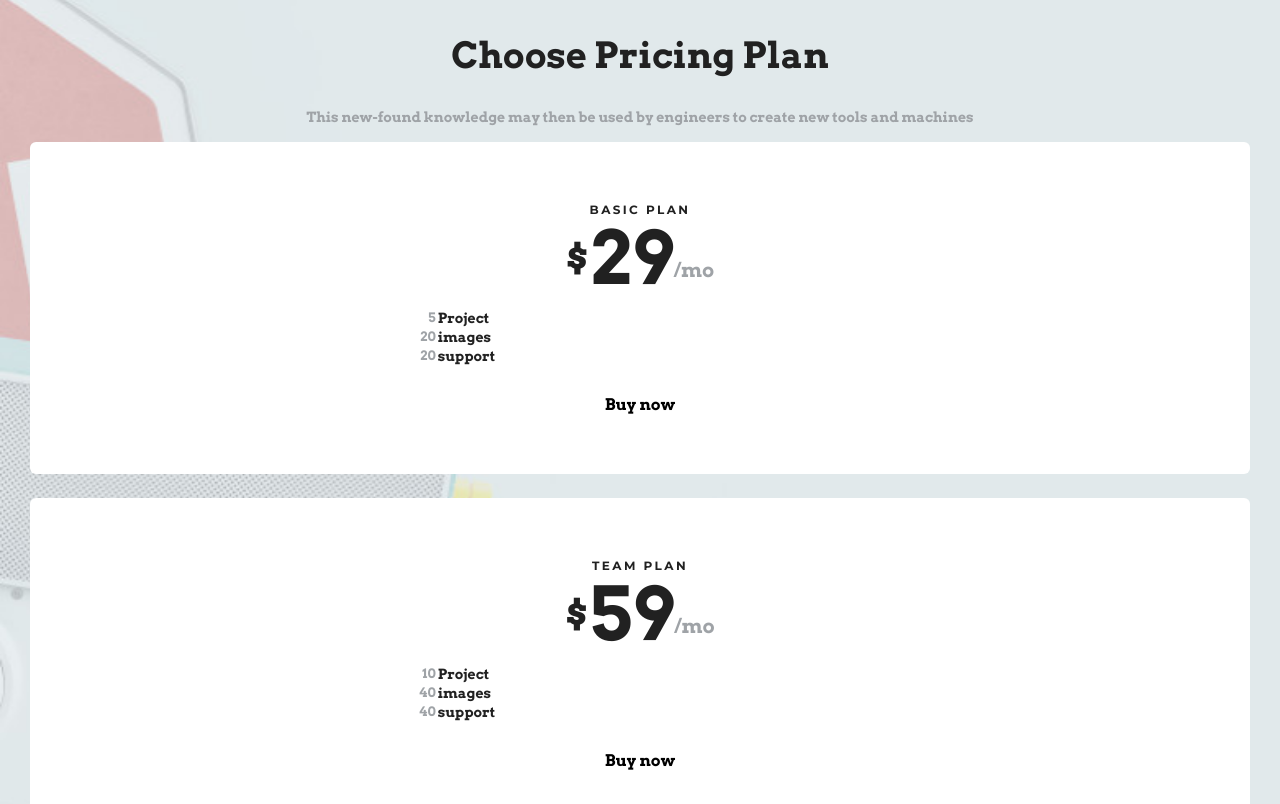
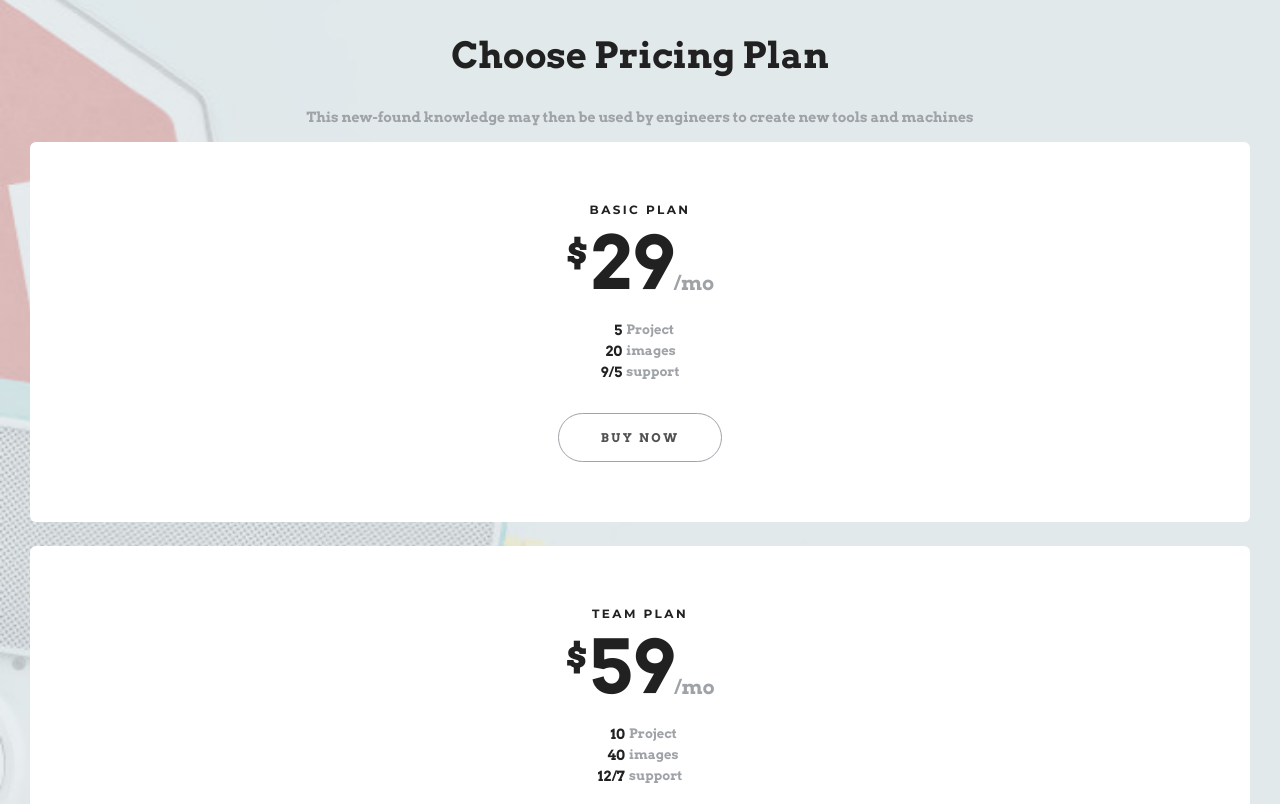
Before and after one commit to andreycrane/markup_contest, a Vue app: page / in a window 1280 px wide. Shown: the part 4136-4940 px from the top of the page. Built offline with nearby package versions, Linux system fonts and the light colour scheme.

Commit message:
last commit for today

```diff
--- a/src/components/PricingCard/PricingCard.vue
+++ b/src/components/PricingCard/PricingCard.vue
@@ -6,12 +6,12 @@
       <span class="price" v-text="price" />
       <span class="plan-period">/mo</span>
     </div>
-    <div class="features-section">
-      <span class="feature" v-for="(feature, key) in features" :key="key">
-        <span v-text="feature.value" class="feature-value" />
-        <span v-text="feature.label" class="feature-title" />
-      </span>
-    </div>
+    <table class="features-section">
+      <tr class="feature" v-for="(feature, key) in features" :key="key">
+        <td v-text="feature.value" class="feature-value" />
+        <td v-text="feature.label" class="feature-title" />
+      </tr>
+    </table>
     <a class="buy-btn">Buy now</a>
   </div>
 </template>
@@ -32,7 +32,7 @@ export default {
         },
         {
           label: "support",
-          value: this.images
+          value: this.support
         }
       ];
     }
--- a/src/components/PricingCard/pricing-card.css
+++ b/src/components/PricingCard/pricing-card.css
@@ -5,6 +5,7 @@
   border-radius: 6px;
   padding: 60px 0;
   margin: 12px 0;
+  align-items: center;
 }
 
 .plan-title {
@@ -28,47 +29,51 @@
 
 .plan-currency {
   font-size: 38px;
-  line-height: 48px;
+  line-height: 38px;
   align-self: flex-start;
 }
 
 .plan-price {
   font-size: 74px;
-  line-height: 50px;
+  line-height: 60px;
 }
 
 .plan-period {
   font-size: 20px;
-  line-height: 25px;
+  line-height: 20px;
   color: #9fa3a7;
   align-self: flex-end;
 }
 
 .features-section {
-  display: flex;
-  flex-direction: column;
   margin-bottom: 29px;
-}
-
-.feature {
-  display: grid;
-  grid-template-columns: 1fr 2fr;
-  grid-template-rows: auto;
 }
 
 .feature-title {
   padding: 1px;
   text-align: left;
+  font-size: 13px;
+  line-height: 16px;
+  color: #9FA3A7;
+}
+
+.feature-value {
+  text-align: right;
   font-weight: bold;
   font-size: 14px;
   line-height: 17px;
   color: #212121;
+  margin-right: 3px;
 }
 
-.feature-value {
-  padding: 1px;
-  text-align: right;
-  font-size: 13px;
-  line-height: 16px;
-  color: #9FA3A7;
+.buy-btn {
+  padding: 16px 42px;
+  border: 1px solid #9FA3A7;
+  border-radius: 100px;
+  font-weight: bold;
+  font-size: 12px;
+  line-height: 15px;
+  letter-spacing: 2.4px;
+  color: #525252;
+  text-transform: uppercase;
 }
```
